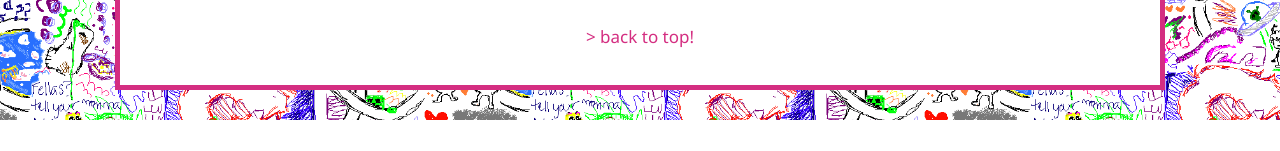
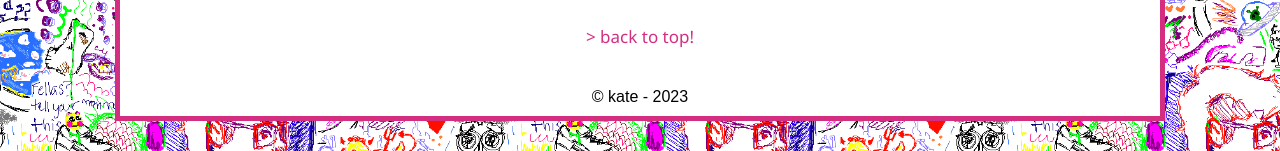
Before and after one commit to televisionmam/televisionmam.github.io, a plain HTML site: page art.html in a window 1280 px wide. Shown: the part 7027-7178 px from the top of the page. Before the commit the page ends 7147 px from the top, so only its background shows below. Drawn offline with Linux system fonts and the light colour scheme.

Commit message:
Update art.html

```diff
--- a/art.html
+++ b/art.html
@@ -93,7 +93,7 @@
     <div>
       <p class="artnav"><a href="#top"> > back to top!</a></p>
     </div>
-
+    <footer> © kate - 2023</footer>
     </main>
 
   </body>
```
